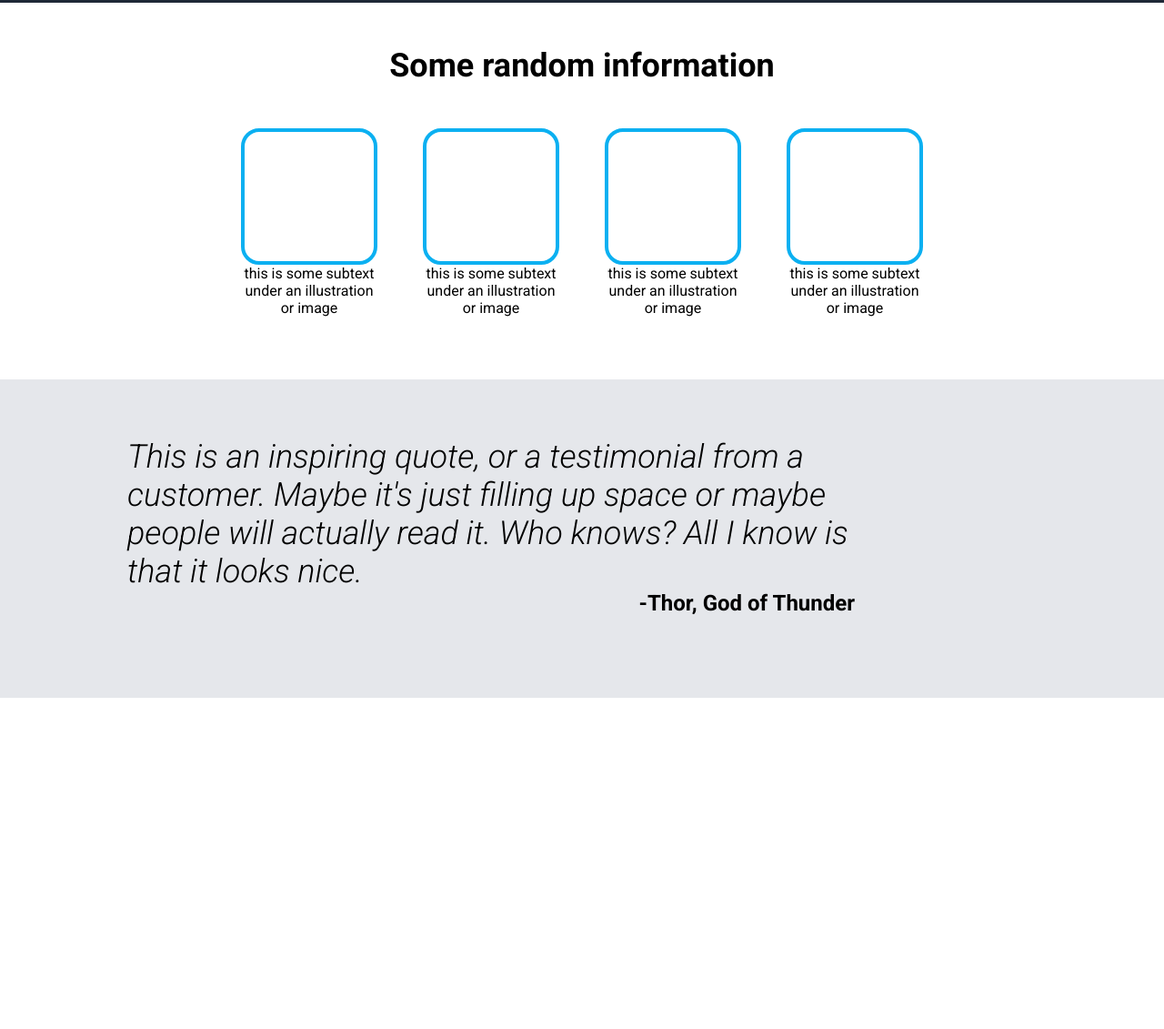
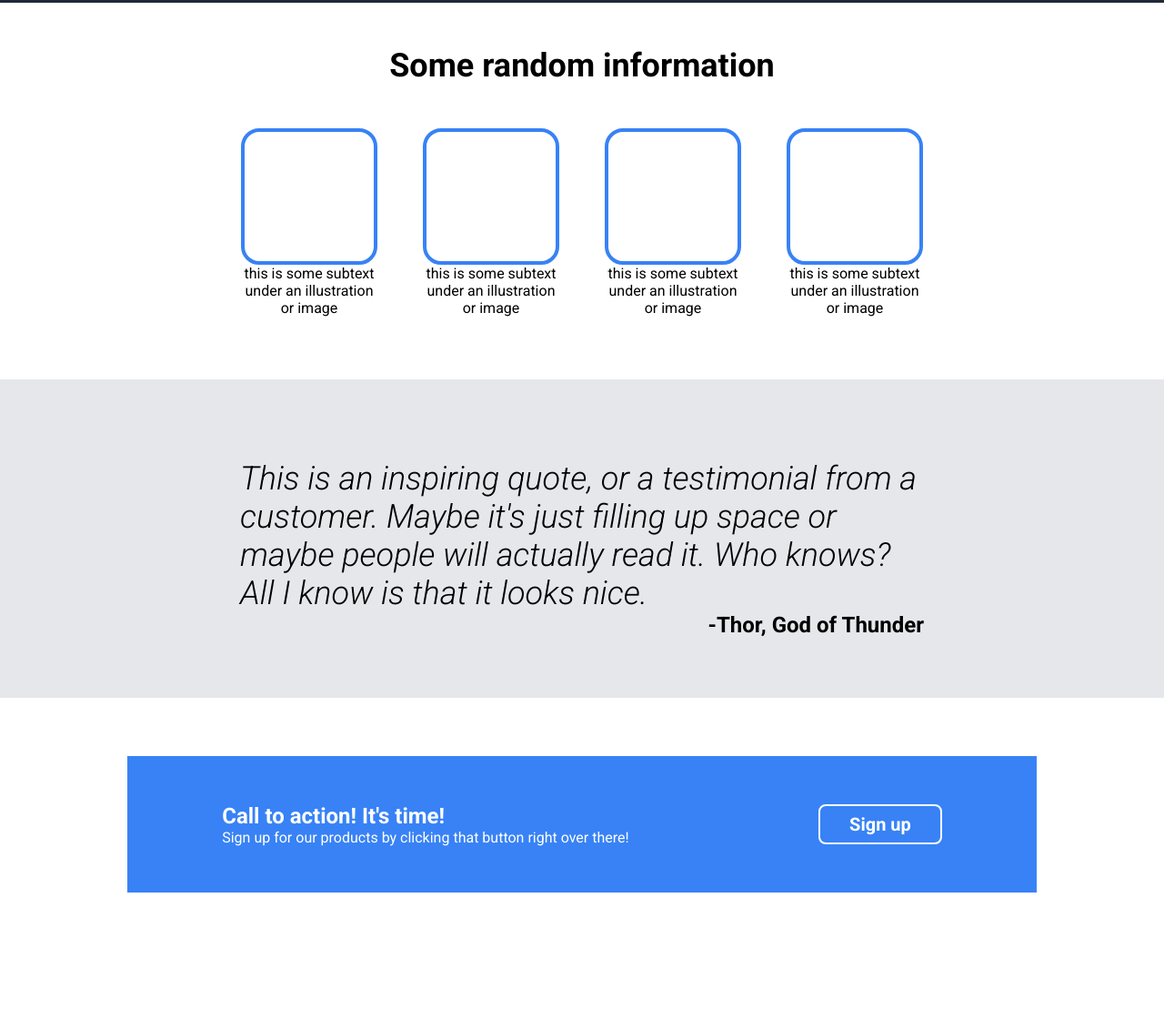
Before and after one commit to miguelf726/landing-page, a plain HTML site: page index.html in a window 1280 px wide. Shown: the part 421-1552 px from the top of the page at 91% size. Before the commit the page ends 1252 px from the top, so only its background shows below. Drawn offline with Linux system fonts and the light colour scheme.

Commit message:
Add sign up section to landing page

```diff
--- a/index.html
+++ b/index.html
@@ -64,6 +64,16 @@
         </div>
     </div>
 
+    <div id="sign-up">
+        <div class="sign-up-container">
+            <div >
+                <h4 class="sign-up-title">Call to action! It's time!</h4>
+                <p class="sign-up-para">Sign up for our products by clicking that button right over there!</p>
+            </div>
+            <button class="sign-up-btn">Sign up</button>
+        </div>
+    </div>
+
 </body>
 
 </html>
--- a/styles.css
+++ b/styles.css
@@ -96,7 +96,7 @@ button {
   flex-direction: column;
   align-items: center;
   margin: 0 auto;
-  padding:  48px 0;
+  padding: 48px 0;
 }
 
 .info-title {
@@ -120,7 +120,7 @@ button {
   height: 150px;
   width: 150px;
   border-style: solid;
-  border-color: rgb(11, 176, 241);
+  border-color: #3882f6;
   border-width: 4px;
   border-radius: 20px;
   display: flex;
@@ -142,23 +142,57 @@ button {
 }
 
 .quote-container {
-  max-width: 1000px;
+  max-width: 800px;
   margin: 0 auto;
   display: flex;
   flex-direction: column;
+  padding: 24px;
 }
 
 .quote {
-    max-width: 800px;
   font-size: 36px;
   font-weight: lighter;
   font-style: italic;
 }
 
 .quote-author {
-    max-width: 800px;
-    display: flex;
-    justify-content: end;
+  display: flex;
+  justify-content: end;
+  font-size: 24px;
+  font-weight: bold;
+}
+
+/* SIGN UP */
+
+#sign-up {
+  height: 300px;
+}
+
+.sign-up-container {
+  height: 150px;
+  background-color: #3882f6;
+  max-width: 1000px;
+  margin: 0 auto;
+  display: flex;
+  align-items: center;
+  justify-content: space-around;
+}
+
+.sign-up-title,
+.sign-up-para {
+
+  color: white;
+}
+
+.sign-up-title  {
     font-size: 24px;
+  font-weight: bold;
+}
+
+.sign-up-btn {
+    border-style: solid;
+    border-color: white;
     font-weight: bold;
+    font-size: 20px;
+    padding: 8px 32px;
 }
```
